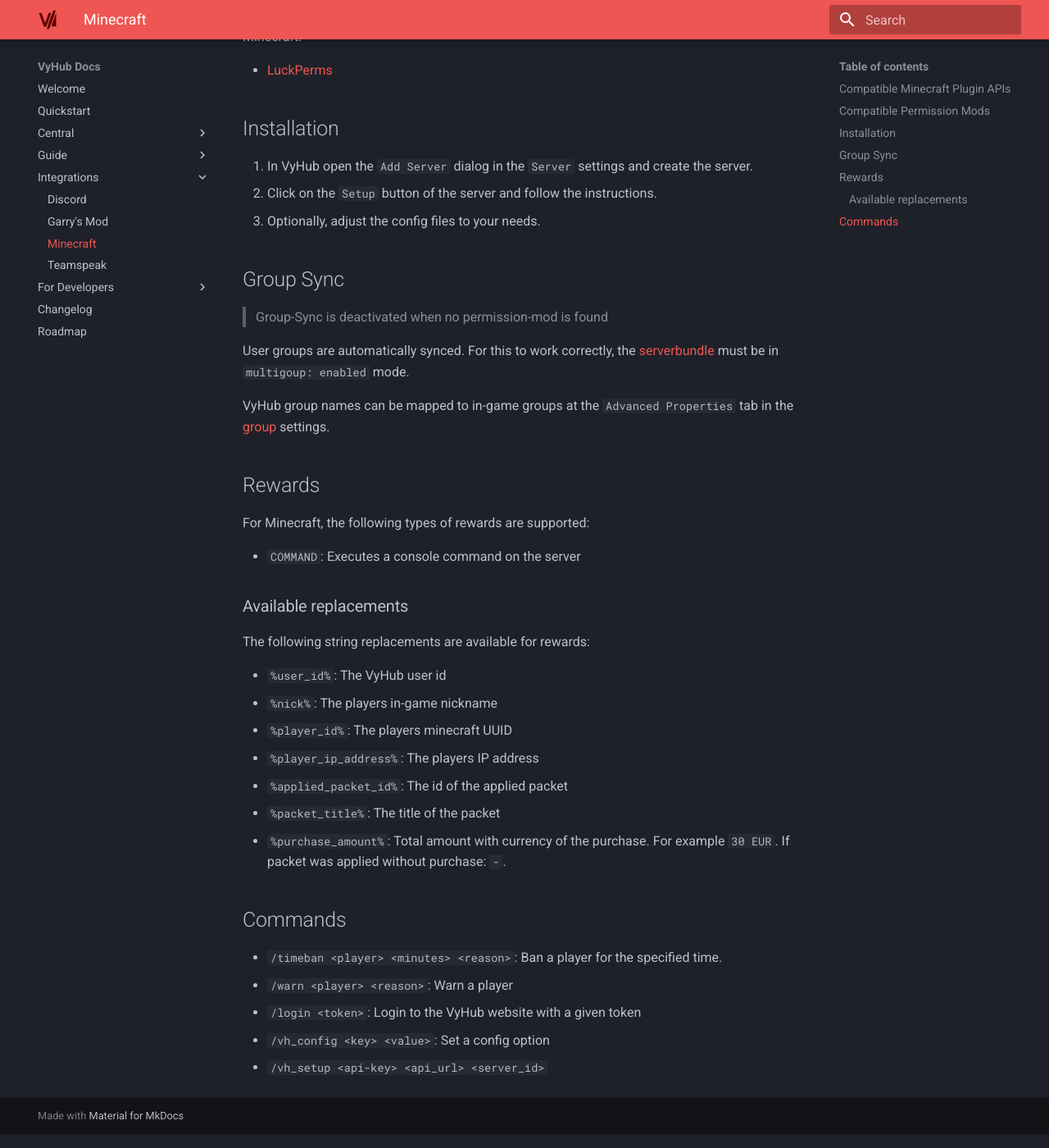
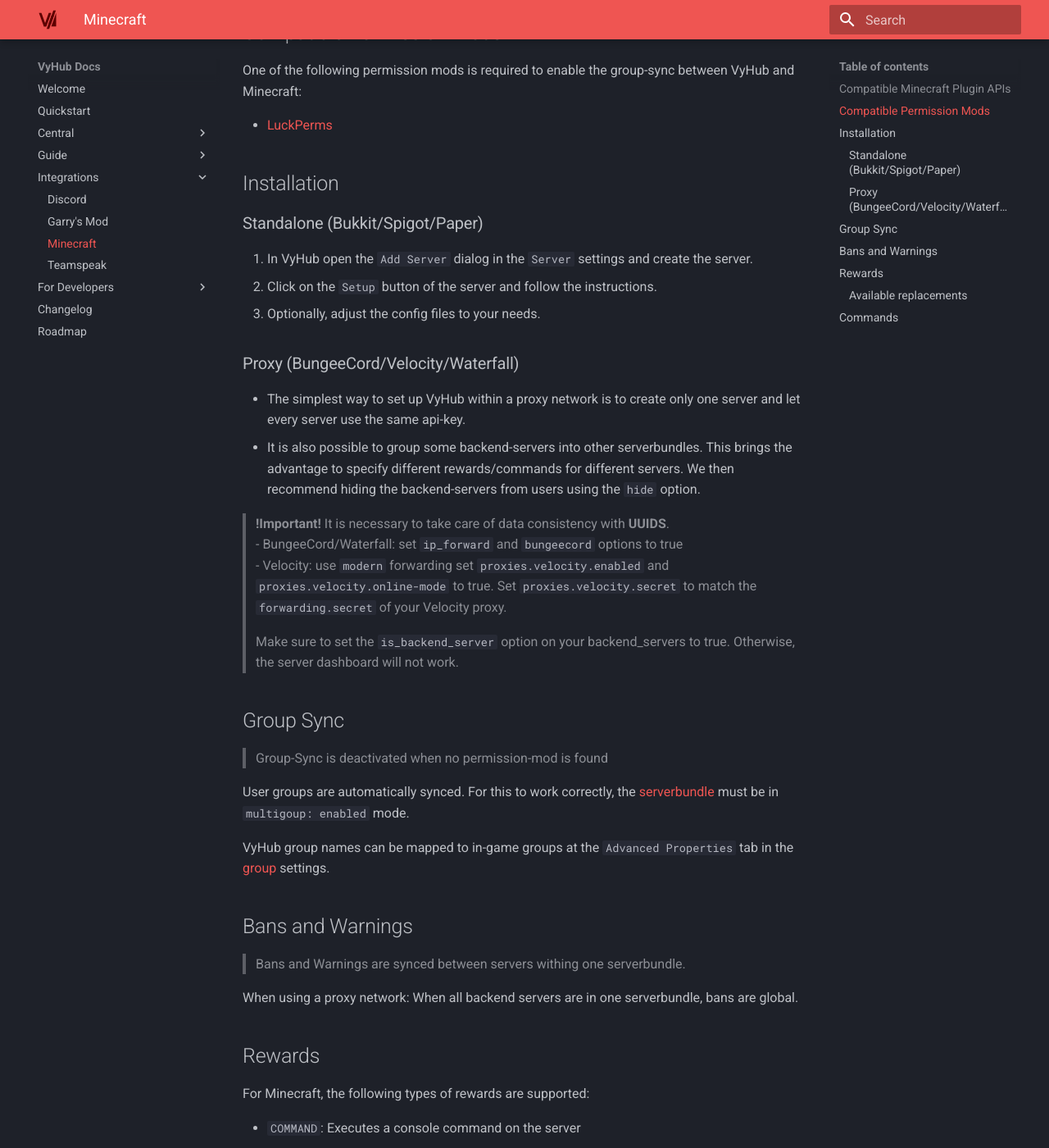
Before and after one commit to nyx-project/vyhub-documentation, an MkDocs documentation site: the page built from docs/game/minecraft.md, in a window 1280 px wide and 1400 px high, scrolled down 474 px. Shown: the whole window at 82% size. Built offline with MkDocs 1.6.1 and Material for MkDocs 9.7.7, drawn with Linux system fonts in a browser that asks for light colours; the version menu is left out; some of the changed text lies outside the part shown.

Commit message:
Improve Minecraft Docs

```diff
--- a/docs/game/minecraft.md
+++ b/docs/game/minecraft.md
@@ -8,6 +8,8 @@
 ## Compatible Minecraft Plugin APIs
 
 - Bukkit/Spigot/Paper (>=1.12)
+- BungeeCord/Waterfall
+- Velocity
 
 ## Compatible Permission Mods
 
@@ -17,9 +19,22 @@
 
 ## Installation
 
+### Standalone (Bukkit/Spigot/Paper)
+
 1. In VyHub open the `Add Server` dialog in the `Server` settings and create the server.
 2. Click on the `Setup` button of the server and follow the instructions.
 3. Optionally, adjust the config files to your needs.
+
+### Proxy (BungeeCord/Velocity/Waterfall)
+
+- The simplest way to set up VyHub within a proxy network is to create only one server and let every server use the same api-key.
+- It is also possible to group some backend-servers into other serverbundles. This brings the advantage to specify different rewards/commands for different servers. We then recommend hiding the backend-servers from users using the `hide` option.
+
+> **!Important!** It is necessary to take care of data consistency with **UUIDS**.
+> - BungeeCord/Waterfall: set `ip_forward` and `bungeecord` options to true
+> - Velocity: use `modern` forwarding set `proxies.velocity.enabled` and `proxies.velocity.online-mode` to true. Set `proxies.velocity.secret` to match the `forwarding.secret` of your Velocity proxy.
+
+> Make sure to set the `is_backend_server` option on your backend_servers to true. Otherwise, the server dashboard will not work.
 
 ## Group Sync
 
@@ -28,6 +43,13 @@
 User groups are automatically synced. For this to work correctly, the [serverbundle](../guide/serverbundle.md) must be in `multigoup: enabled` mode.
 
 VyHub group names can be mapped to in-game groups at the `Advanced Properties` tab in the [group](../guide/group.md) settings.
+
+
+## Bans and Warnings
+
+> Bans and Warnings are synced between servers withing one serverbundle.
+
+When using a proxy network: When all backend servers are in one serverbundle, bans are global.
 
 
 ## Rewards
```
